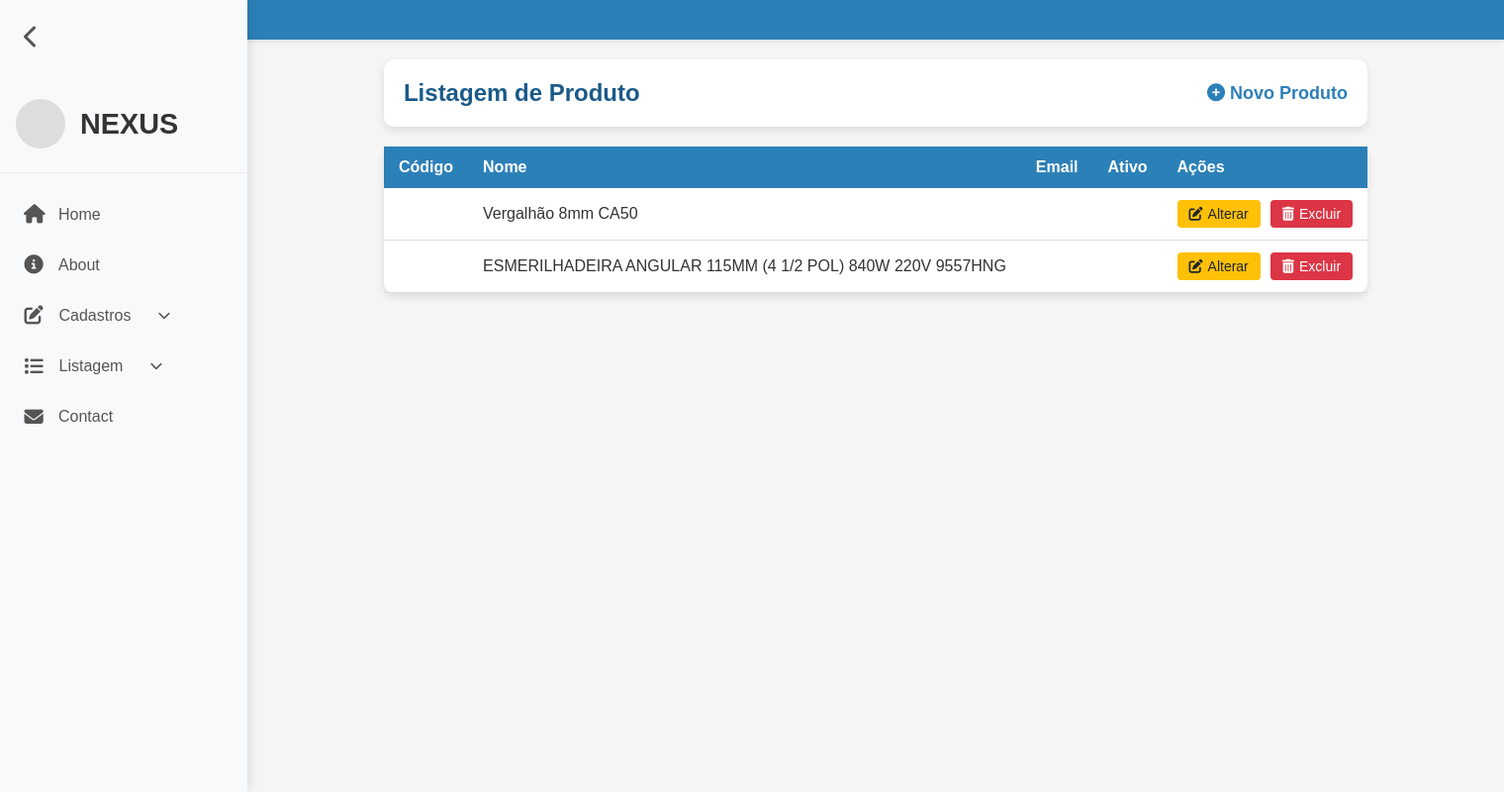
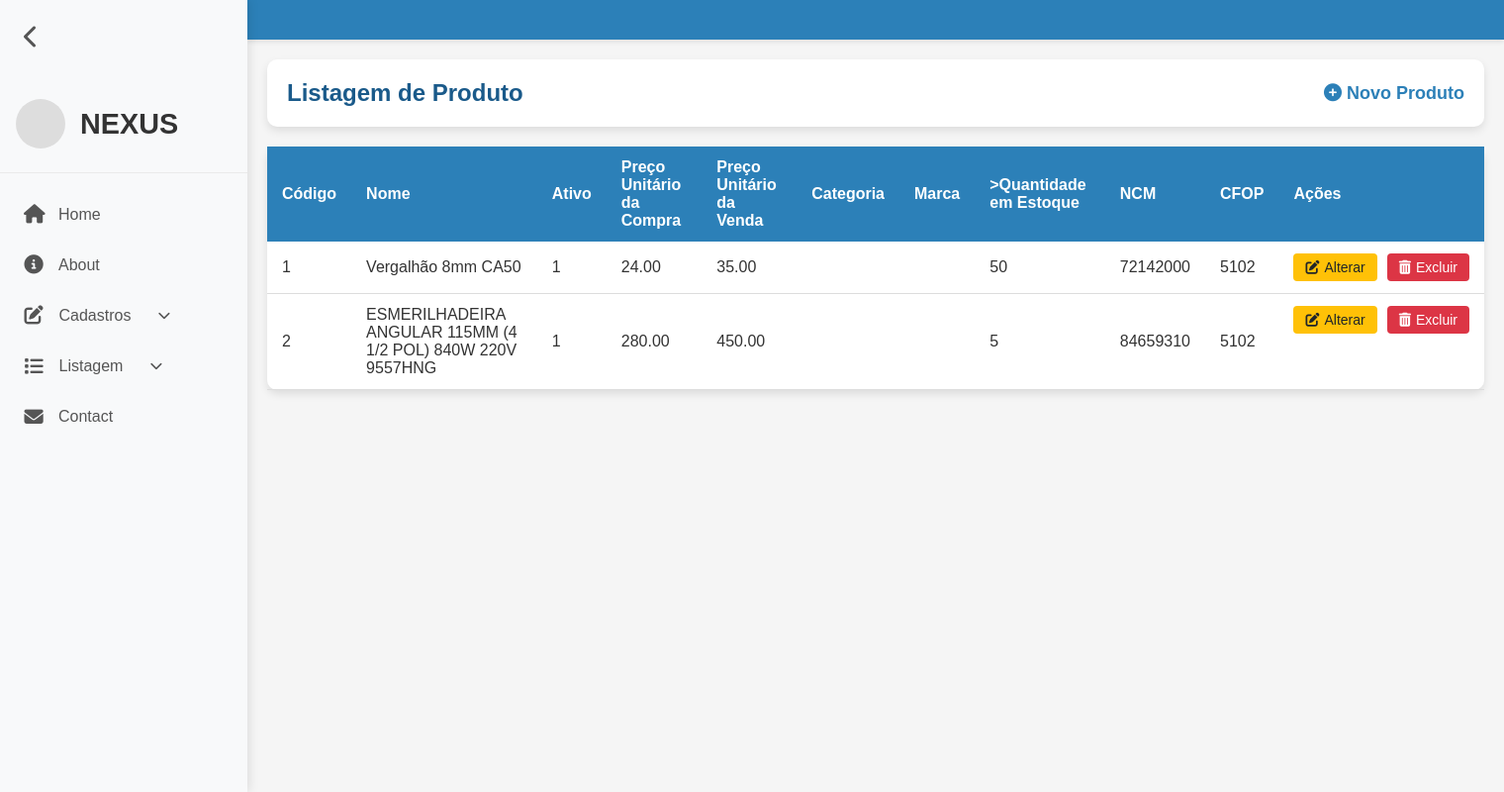
Before and after one commit to MarkisPaulo/TCC, a PHP site: page /produto-listar.php in a window 1520 px wide. Shown: the whole page at 99% size. Run offline with PHP 8.4, Linux system fonts and the light colour scheme; the visitor is signed in with stand-in values (Sample User, id 1); data comes from the database, SQL or seed files in the repository; data that the repository does not hold is empty; some libraries are stand-ins or nearby versions.

Commit message:
ajustes no listar

```diff
--- a/produto-alterar.php
+++ b/produto-alterar.php
@@ -17,7 +17,7 @@ if (isset($_POST['salvar'])) {
     echo "Registro alterado com sucesso";
 }
 
-$sql = "SELECT * FROM produto WHERE id = " . $_GET['id'];
+$sql = "SELECT * FROM produto WHERE codigo = " . $_GET['id'];
 $resultado = mysqli_query($conexao, $sql);
 $linha = mysqli_fetch_array($resultado);
 
@@ -37,7 +37,7 @@ $linha = mysqli_fetch_array($resultado);
 </head>
 
 <body>
-    <?php require_once("menu.php"); ?>
+    <?php require_once("header.php"); ?>
     <div class="container">
         <div class="card mt-3">
             <div class="card-body">
--- a/produto-listar.php
+++ b/produto-listar.php
@@ -51,22 +51,34 @@ $resultado = mysqli_query($conexao, $sql);
                 <tr>
                     <th scope="col">Código</th>
                     <th scope="col">Nome</th>
-                    <th scope="col">Email</th>
                     <th scope="col">Ativo</th>
+                    <th scope="col">Preço Unitário da Compra</th>
+                     <th scope="col">Preço Unitário da Venda</th>
+                     <th scope="col">Categoria</th>
+                     <th scope="col">Marca</th>
+                     <th scope="col">>Quantidade em Estoque</th>
+                     <th scope="col">NCM</th>
+                     <th scope="col">CFOP</th>
                     <th scope="col">Ações</th>
                 </tr>
             </thead>
             <tbody>
                 <?php while($linha = mysqli_fetch_array($resultado)) { ?>
                 <tr>
-                    <td><?= $linha['id'] ?></td>
+                    <td><?= $linha['codigo'] ?></td>
                     <td><?= $linha['nome'] ?></td>
-                    <td><?= $linha['unimedida'] ?></td>
-                    <td><?= $linha['preco'] ?></td>
+                    <td><?= $linha['status'] ?></td>
+                    <td><?= $linha['precoUnitarioDaCompra'] ?></td>
+                    <td><?= $linha['precoUnitarioDaVenda'] ?></td>
+                    <td><?= $linha['product-category'] ?></td>
+                    <td><?= $linha['product-marca'] ?></td>
+                    <td><?= $linha['quantEstoque'] ?></td>
+                    <td><?= $linha['ncm'] ?></td>
+                    <td><?= $linha['cfop'] ?></td>
                     <td class="actions">
-                        <a href="produto-alterar.php?id=<?= $linha['id']?>" class="btn btn-warning">
+                        <a href="produto-alterar.php?id=<?= $linha['codigo']?>" class="btn btn-warning">
                             <i class="fas fa-solid fa-pen-to-square"></i>Alterar</a>
-                        <a href="produto-listar.php?id=<?= $linha['id'] ?>" class="btn btn-danger"
+                        <a href="produto-listar.php?id=<?= $linha['codigo'] ?>" class="btn btn-danger"
                             onclick="return confirm('Confirma exclusão?')"><i class="fas fa-solid fa-trash-can"></i>Excluir</a>
                     </td>
                 </tr>
```
